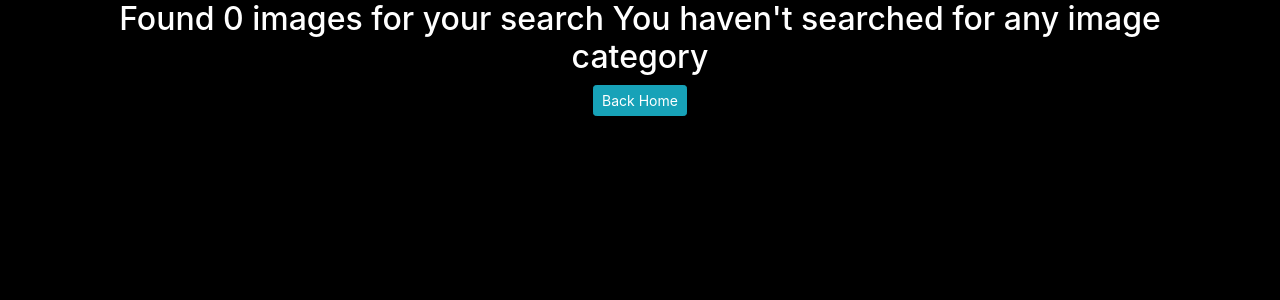
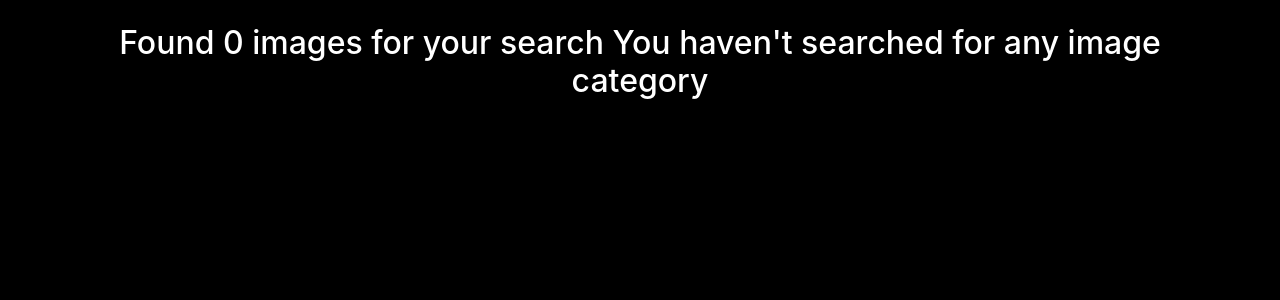
Before and after one commit to Moringa-School-Access/photo-gallery, a Django app: page /search/ in a window 1280 px wide. Shown: the part 56-356 px from the top of the page. Run offline with Django 3.2, Linux system fonts and the light colour scheme; some libraries are stand-ins or nearby versions.

Commit message:
Modified the search file

```diff
--- a/photo/templates/photo/search_results.html
+++ b/photo/templates/photo/search_results.html
@@ -3,13 +3,9 @@
 <div class="container">
 
     {% if images %}
-    <h2 class="text-center" id="found">Found {{ images|length }} images in '{{message}}' category</h2>
+    <h2 class="text-center text-white pt-2" id="found">Found {{ images|length }} images in '{{message}}' category</h2>
     {% else %}
-    <h2 class="text-center text-white" id="foundnon"> Found 0 images for your search {{message}}</h2>
-
-    <a class="d-block mx-auto" href="/">
-        <button class="btn btn-sm btn-info d-block mx-auto">Back Home</button>
-    </a>
+    <h2 class="text-center text-white pt-4" id="foundnon"> Found 0 images for your search {{message}}</h2>
     {% endif %}
     {% if images %}
     <div class="card-columns">
```
